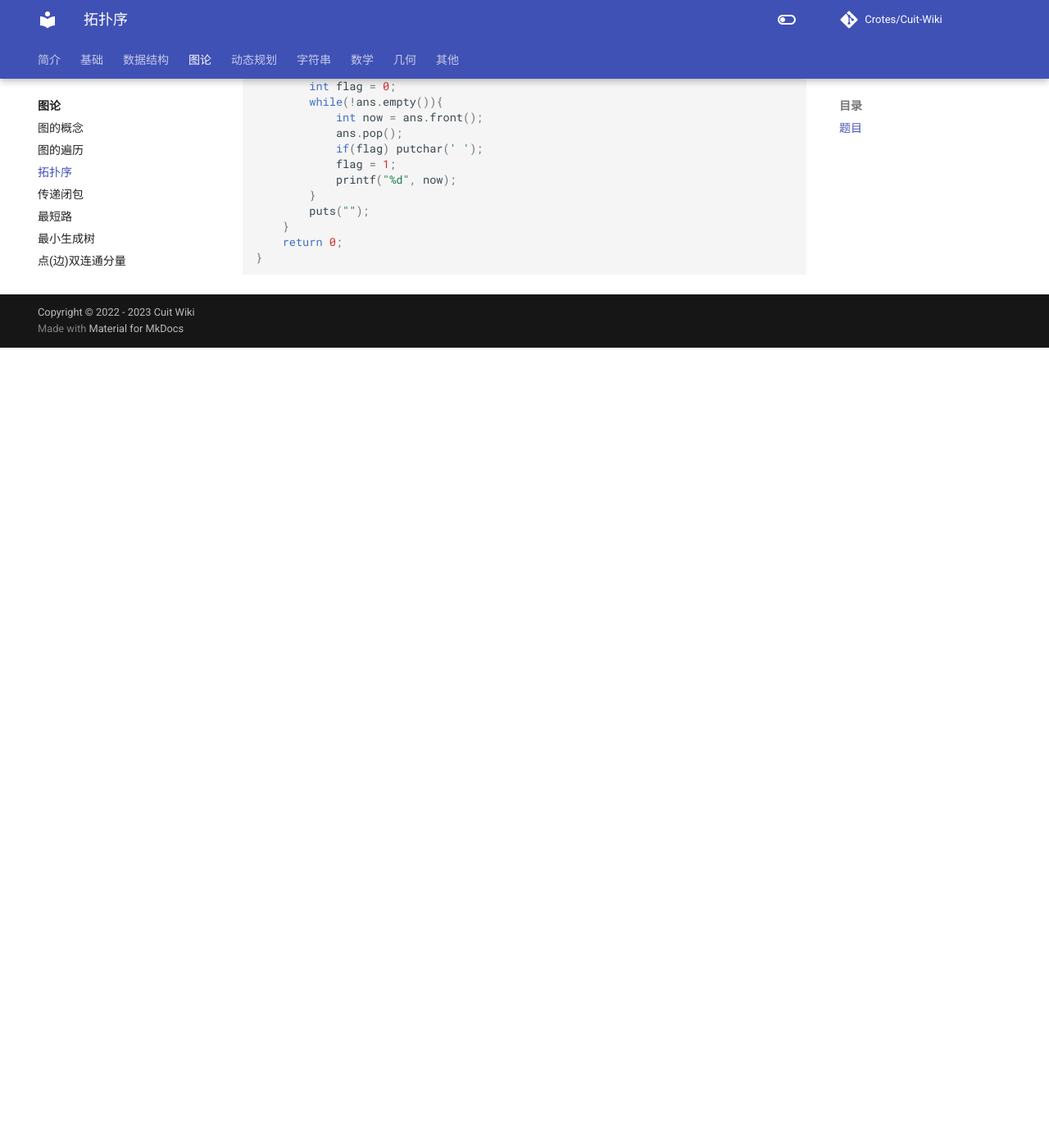
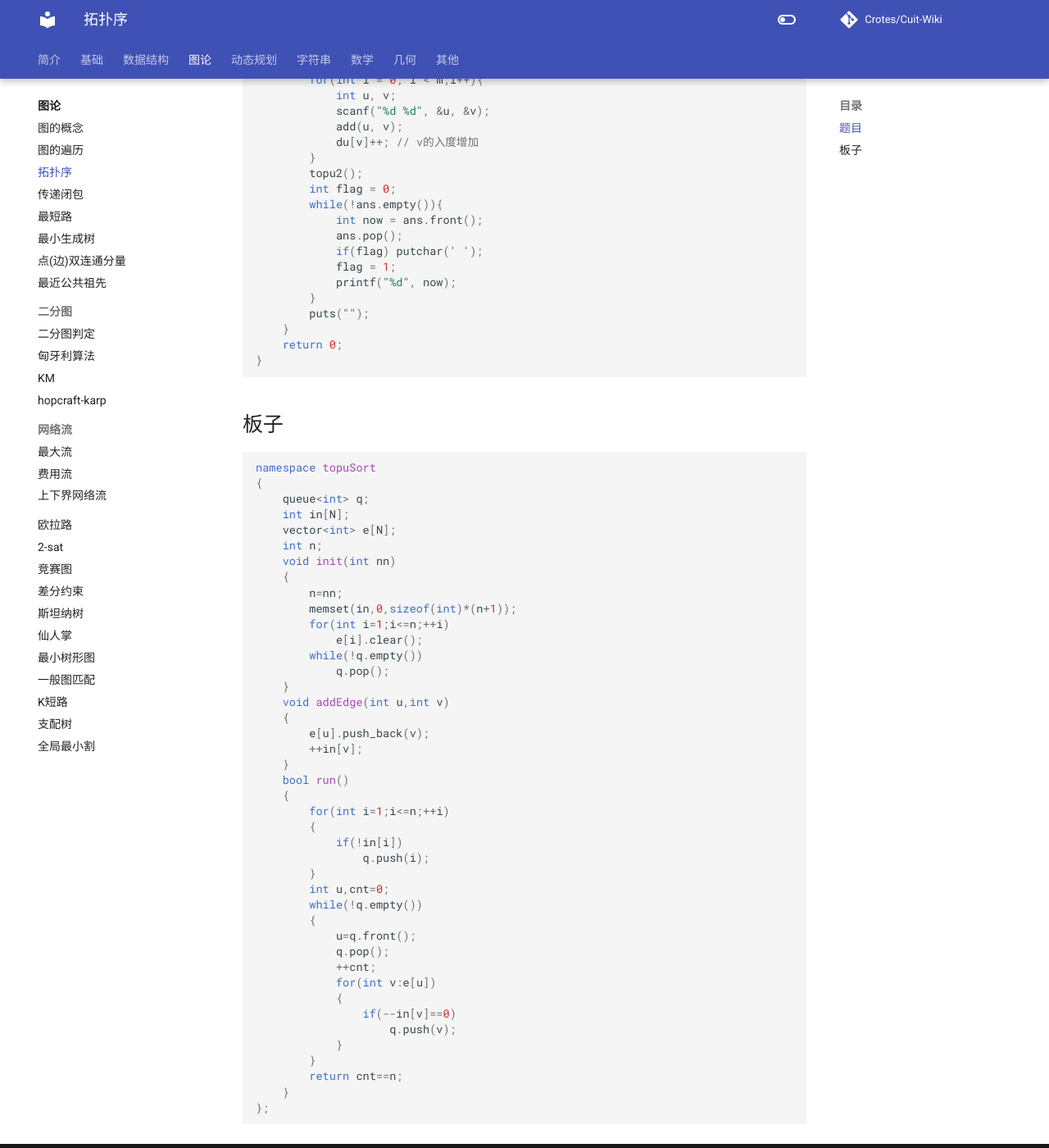
Before and after one commit to Crotes/Cuit-Wiki, an MkDocs documentation site: the page built from docs/Graph/拓扑序.md, in a window 1280 px wide and 1400 px high, scrolled down 1956 px. Shown: the whole window at 82% size. Built offline with MkDocs 1.6.1 and Material for MkDocs 9.7.7, drawn with Linux system fonts in a browser that asks for light colours; comment, search, counter and statistics services are not loaded; before the commit the page ends 2380 px from its top, so only the background shows below that; some of the changed text lies outside the part shown.

Commit message:
Update 拓扑序.md
新增板子

````diff
--- a/docs/Graph/拓扑序.md
+++ b/docs/Graph/拓扑序.md
@@ -1,4 +1,8 @@
 [讲课链接](https://www.bilibili.com/video/BV1nG4y127hs/?spm_id_from=333.999.0.0&vd_source=57a1e2bae1f3574849d8f90b75cb25a2)
+
+在判断无向图中是否存在环时，是将所有 度 <= 1 的结点入队；
+
+在判断有向图中是否存在环时，是将所有 入度 = 0 的结点入队。
 
 字典序最小得反向建图，例如
 ```
@@ -8,6 +12,7 @@
 output
 2 3 1
 ```
+删边的实质是让一个点的入度减1，所以删边判环，可以优化为枚举点入度减1再判环
 ## 题目
 [确定比赛名次](https://vjudge.net/contest/502874#problem/A)
 
@@ -100,3 +105,48 @@
     return 0;
 }
 ```
+## 板子
+```cpp
+namespace topuSort
+{
+    queue<int> q;
+    int in[N];
+    vector<int> e[N];
+    int n;
+    void init(int nn)
+    {
+        n=nn;
+        memset(in,0,sizeof(int)*(n+1));
+        for(int i=1;i<=n;++i)
+            e[i].clear();
+        while(!q.empty())
+            q.pop();
+    }
+    void addEdge(int u,int v)
+    {
+        e[u].push_back(v);
+        ++in[v];
+    }
+    bool run()
+    {
+        for(int i=1;i<=n;++i)
+        {
+            if(!in[i])
+                q.push(i);
+        }
+        int u,cnt=0;
+        while(!q.empty())
+        {
+            u=q.front();
+            q.pop();
+            ++cnt;
+            for(int v:e[u])
+            {
+                if(--in[v]==0)
+                    q.push(v);
+            }
+        }
+        return cnt==n;
+    }
+};
+```
````
